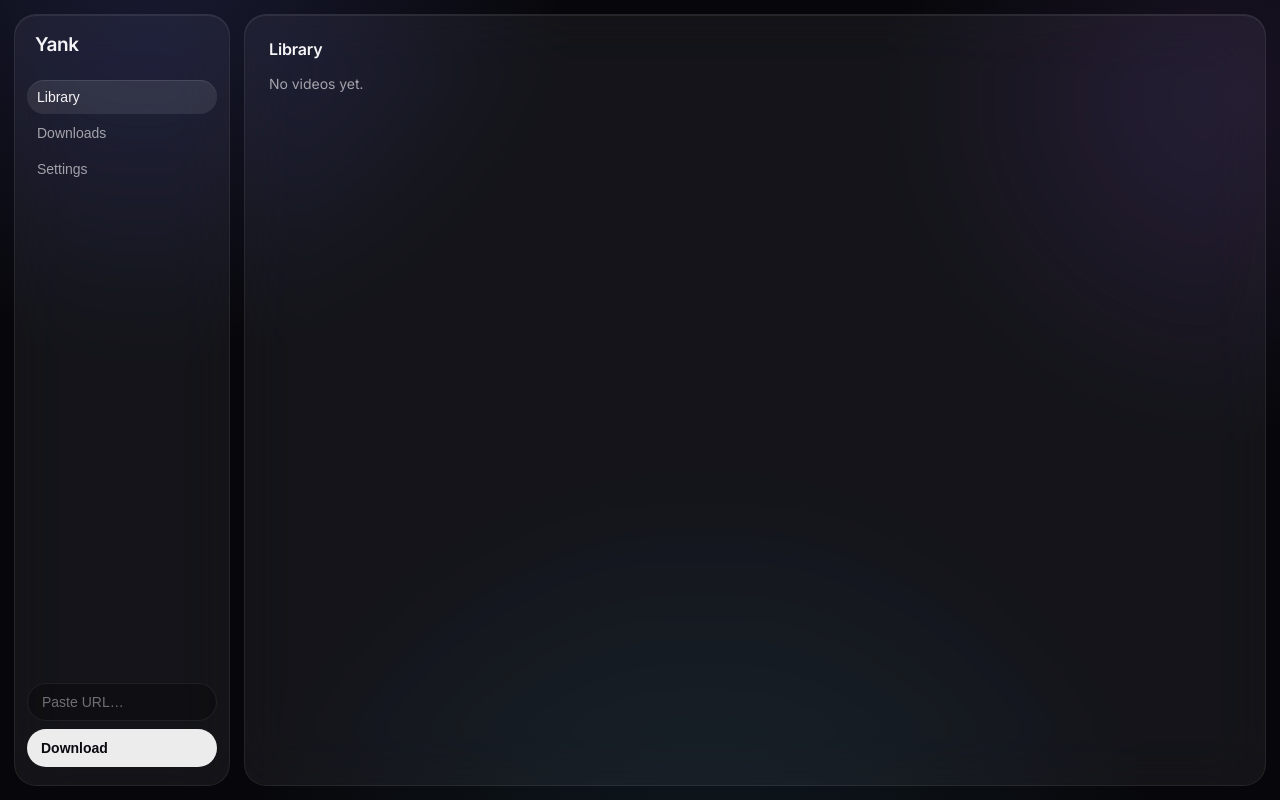
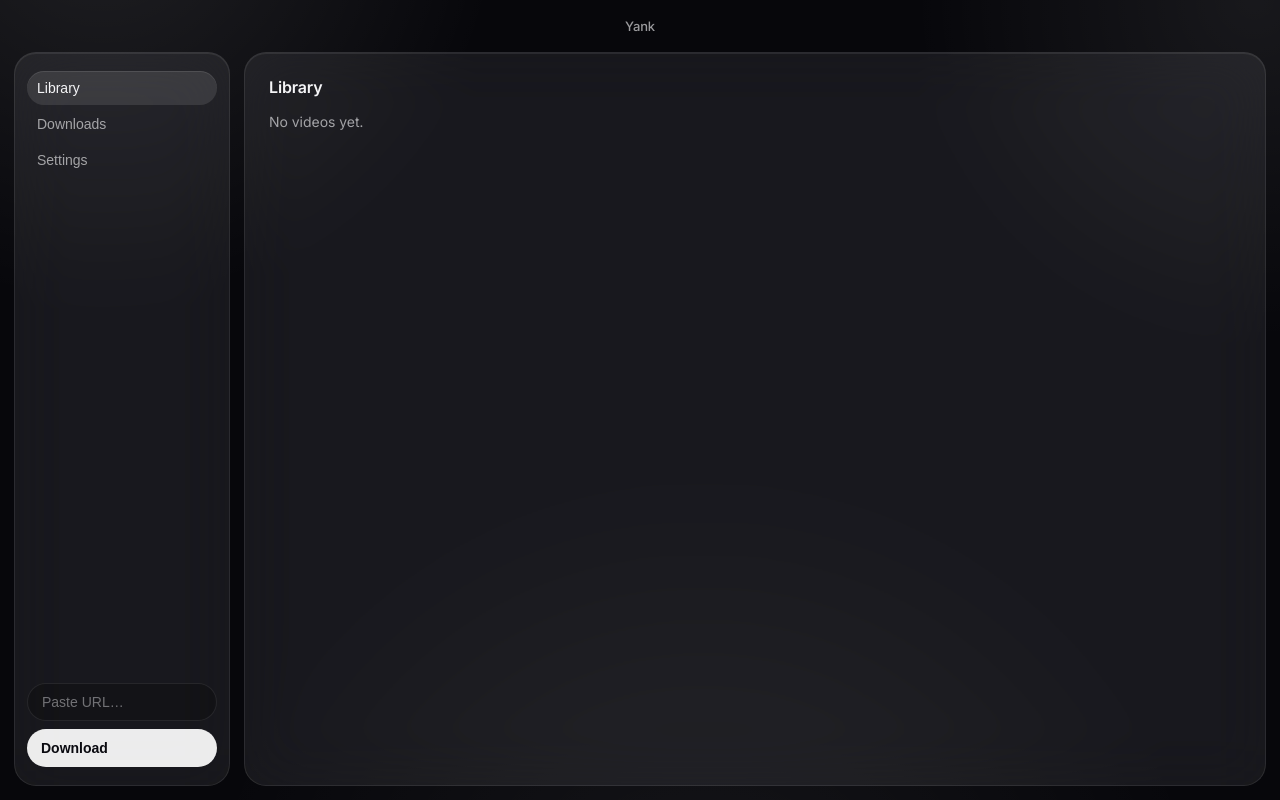
Before and after one commit to aaimeraud/yank, a React (Vite) app: page / in a window 1280 px wide. Built offline with nearby package versions, Linux system fonts and the light colour scheme.

Commit message:
feat: neutral silver glass, overlay title bar, docked player

```diff
--- a/src/App.css
+++ b/src/App.css
@@ -1,15 +1,15 @@
 :root {
   --ground: #07070b;
-  --glass: rgba(255, 255, 255, 0.055);
-  --glass-strong: rgba(255, 255, 255, 0.09);
-  --glass-edge: rgba(255, 255, 255, 0.12);
-  --glass-edge-soft: rgba(255, 255, 255, 0.07);
+  --glass: rgba(255, 255, 255, 0.07);
+  --glass-strong: rgba(255, 255, 255, 0.105);
+  --glass-edge: rgba(255, 255, 255, 0.14);
+  --glass-edge-soft: rgba(255, 255, 255, 0.085);
   --text: #f5f5f7;
   --muted: rgba(245, 245, 247, 0.62);
   --faint: rgba(245, 245, 247, 0.42);
-  --accent: #a5b8ff;
-  --negative: #ff7a8a;
-  --positive: #7ddba3;
+  --accent: #ececf1;
+  --negative: #ff8a94;
+  --positive: #8fd8ab;
   --radius-panel: 22px;
   --radius-control: 999px;
   --blur: blur(28px) saturate(1.5);
@@ -33,13 +33,30 @@ body {
   font-variant-numeric: tabular-nums;
   background-color: var(--ground);
   background-image:
-    radial-gradient(52vw 52vw at 12% -8%, rgba(120, 130, 255, 0.16), transparent 62%),
-    radial-gradient(44vw 44vw at 96% 12%, rgba(180, 120, 255, 0.10), transparent 60%),
-    radial-gradient(60vw 60vw at 55% 118%, rgba(90, 190, 220, 0.10), transparent 62%);
+    radial-gradient(52vw 52vw at 8% -12%, rgba(255, 255, 255, 0.10), transparent 60%),
+    radial-gradient(46vw 46vw at 98% 0%, rgba(255, 255, 255, 0.07), transparent 58%),
+    radial-gradient(64vw 60vw at 55% 118%, rgba(255, 255, 255, 0.06), transparent 62%);
   background-attachment: fixed;
 }
 
-.app { display: flex; height: 100vh; padding: 14px; gap: 14px; }
+.app { display: flex; flex-direction: column; height: 100vh; padding: 0 14px 14px; }
+
+.titlebar {
+  flex: 0 0 52px;
+  height: 52px;
+  display: flex;
+  align-items: center;
+  justify-content: center;
+  color: var(--muted);
+  font-size: 13px;
+  font-weight: 500;
+  letter-spacing: -0.01em;
+  user-select: none;
+  -webkit-user-select: none;
+}
+.titlebar span { pointer-events: none; }
+
+.workspace { display: flex; flex: 1; gap: 14px; min-height: 0; }
 
 /* ---------- sidebar ---------- */
 .sidebar {
@@ -56,7 +73,7 @@ body {
   flex-direction: column;
   gap: var(--gap);
 }
-.logo { font-size: var(--fs-title); font-weight: 600; letter-spacing: -0.02em; margin: 0 8px 10px; }
+.logo { display: none; }
 .sidebar nav { display: flex; flex-direction: column; gap: 2px; }
 .sidebar button {
   text-align: left;
@@ -186,25 +203,20 @@ body {
 
 /* ---------- player ---------- */
 .playerbar {
-  position: fixed;
-  bottom: 14px;
-  left: calc(var(--sidebar-width) + 28px);
-  right: 28px;
-  z-index: 10;
+  flex: 0 0 auto;
+  margin-top: 14px;
   background: var(--glass-strong);
   border: 1px solid var(--glass-edge);
   border-radius: var(--radius-panel);
   -webkit-backdrop-filter: var(--blur);
   backdrop-filter: var(--blur);
-  box-shadow:
-    inset 0 1px 0 rgba(255, 255, 255, 0.12),
-    0 18px 50px rgba(0, 0, 0, 0.45);
-  padding: 12px var(--pad);
+  box-shadow: inset 0 1px 0 rgba(255, 255, 255, 0.12);
+  padding: 10px 16px;
   display: flex; flex-direction: column; gap: 8px;
 }
 .playerbar video {
   width: 100%;
-  max-height: 300px;
+  max-height: 26vh;
   border-radius: 14px;
   background: #000;
 }
--- a/src/App.tsx
+++ b/src/App.tsx
@@ -77,12 +77,17 @@ export default function App() {
 
   return (
     <div className="app">
+      <div className="titlebar" data-tauri-drag-region>
+        <span data-tauri-drag-region>Yank</span>
+      </div>
+      <div className="workspace">
         <Sidebar view={view} setView={setView} url={url} setUrl={setUrl} onDownload={download} busy={busy} />
         <main className="content">
           {view === "library" && <section><h2>Library</h2><Library videos={videos} onPlay={setCurrentVideo} /></section>}
           {view === "downloads" && <section><h2>Downloads</h2><Downloads queue={queue} onRefresh={refresh} /></section>}
           {view === "settings" && <section><h2>Settings</h2><Settings downloadDir={settings.download_dir} onPickFolder={pickFolder} /></section>}
         </main>
+      </div>
       <Player video={currentVideo} />
     </div>
   );
--- a/src/components/Player.tsx
+++ b/src/components/Player.tsx
@@ -4,6 +4,13 @@ import { convertFileSrc } from "@tauri-apps/api/core";
 import type { Video } from "../types";
 
 interface Props { video: Video | null; }
+
+const fmt = (s: number) => {
+  if (!isFinite(s) || s < 0) return "0:00";
+  const m = Math.floor(s / 60);
+  const r = Math.floor(s % 60);
+  return `${m}:${String(r).padStart(2, "0")}`;
+};
 
 export default function Player({ video }: Props) {
   const ref = useRef<HTMLVideoElement>(null);
@@ -13,32 +20,56 @@ export default function Player({ video }: Props) {
   const [volume, setVolume] = useState(1);
   const [showResume, setShowResume] = useState(false);
   const resumedRef = useRef(false);
+  const savedRef = useRef(0);
+
+  const save = (el: HTMLVideoElement, force = false) => {
+    if (!video?.id) return;
+    const sec = Math.floor(el.currentTime);
+    if (!force && sec === savedRef.current) return;
+    savedRef.current = sec;
+    const watched = el.duration > 0 && el.currentTime / el.duration >= 0.9;
+    invoke("update_playback", { videoId: video.id, position: sec, watched }).catch(() => {});
+  };
 
   useEffect(() => {
-    setProgress(0); setDuration(0); setShowResume(false); resumedRef.current = false;
+    setProgress(0);
+    setDuration(0);
+    setShowResume(false);
+    resumedRef.current = false;
+    savedRef.current = 0;
     const el = ref.current;
     if (!el || !video?.file_path) return;
     const onLoaded = () => {
-      setDuration(el.duration || 0);
-      if (video.last_position > 5 && video.last_position < (el.duration || 0) * 0.9 && !resumedRef.current) {
+      const d = el.duration || 0;
+      setDuration(d);
+      const pos = video.last_position ?? 0;
+      if (pos > 5 && d > 0 && pos < d - 10 && !resumedRef.current) {
         setShowResume(true);
       }
     };
     const onTime = () => {
       setProgress(el.currentTime);
-      if (video.id && el.currentTime > 0 && Math.floor(el.currentTime) % 5 === 0) {
-        const watched = el.duration > 0 && el.currentTime / el.duration >= 0.9;
-        invoke("update_playback", { videoId: video.id, position: Math.floor(el.currentTime), watched }).catch(() => {});
-      }
+      save(el);
     };
+    const onPause = () => save(el, true);
     el.addEventListener("loadedmetadata", onLoaded);
     el.addEventListener("timeupdate", onTime);
-    return () => { el.removeEventListener("loadedmetadata", onLoaded); el.removeEventListener("timeupdate", onTime); };
+    el.addEventListener("pause", onPause);
+    return () => {
+      el.removeEventListener("loadedmetadata", onLoaded);
+      el.removeEventListener("timeupdate", onTime);
+      el.removeEventListener("pause", onPause);
+      save(el, true);
+    };
   }, [video]);
 
   const resume = () => {
     const el = ref.current;
-    if (el && video) { el.currentTime = video.last_position; setShowResume(false); resumedRef.current = true; }
+    if (el && video) {
+      el.currentTime = video.last_position;
+      setShowResume(false);
+      resumedRef.current = true;
+    }
   };
   const dismissResume = () => { setShowResume(false); resumedRef.current = true; };
 
@@ -71,17 +102,23 @@ export default function Player({ video }: Props) {
     <div className="playerbar">
       {showResume && (
         <div className="resume">
-          Resume at {Math.floor((video.last_position)/60)}:{String(video.last_position % 60).padStart(2,"0")}?
+          Resume at {fmt(video.last_position)}?
           <button onClick={resume}>Resume</button>
           <button onClick={dismissResume}>Start over</button>
         </div>
       )}
-      <video ref={ref} src={convertFileSrc(video.file_path)} autoPlay onPlay={() => setPlaying(true)} onPause={() => setPlaying(false)} />
+      <video
+        ref={ref}
+        src={convertFileSrc(video.file_path)}
+        autoPlay
+        onPlay={() => setPlaying(true)}
+        onPause={() => setPlaying(false)}
+      />
       <div className="playercontrols">
         <button onClick={toggle}>{playing ? "Pause" : "Play"}</button>
         <input type="range" min={0} max={duration || 0} step={0.1} value={progress} onChange={seek} />
-        <span className="time">{Math.floor(progress)}/{Math.floor(duration)}</span>
-        <input type="range" min={0} max={1} step={0.01} value={volume} onChange={onVolume} />
+        <span className="time">{fmt(progress)} / {fmt(duration)}</span>
+        <input type="range" min={0} max={1} step={0.01} value={volume} onChange={onVolume} aria-label="Volume" />
         <button onClick={fullscreen}>Fullscreen</button>
         <span className="playertitle">{video.title}</span>
       </div>
--- a/src/components/Sidebar.tsx
+++ b/src/components/Sidebar.tsx
@@ -12,7 +12,6 @@ interface Props {
 export default function Sidebar({ view, setView, url, setUrl, onDownload, busy }: Props) {
   return (
     <aside className="sidebar">
-      <h1 className="logo">Yank</h1>
       <nav>
         <button className={view === "library" ? "active" : ""} onClick={() => setView("library")}>Library</button>
         <button className={view === "downloads" ? "active" : ""} onClick={() => setView("downloads")}>Downloads</button>
```
Also changed, not shown: src-tauri/tauri.conf.json (+7 -2 lines). Lines whose indentation alone changed are shown as unchanged.
